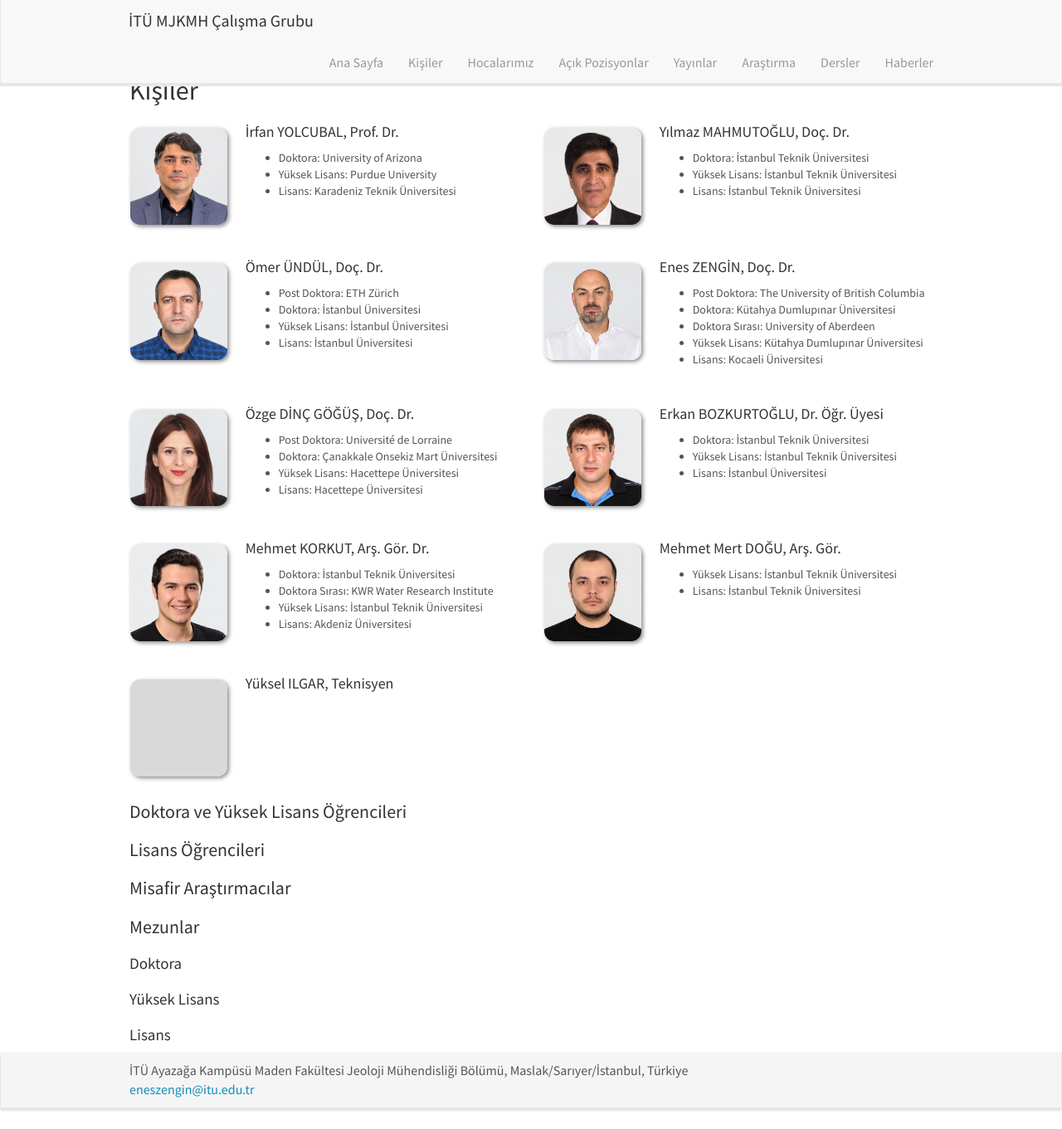
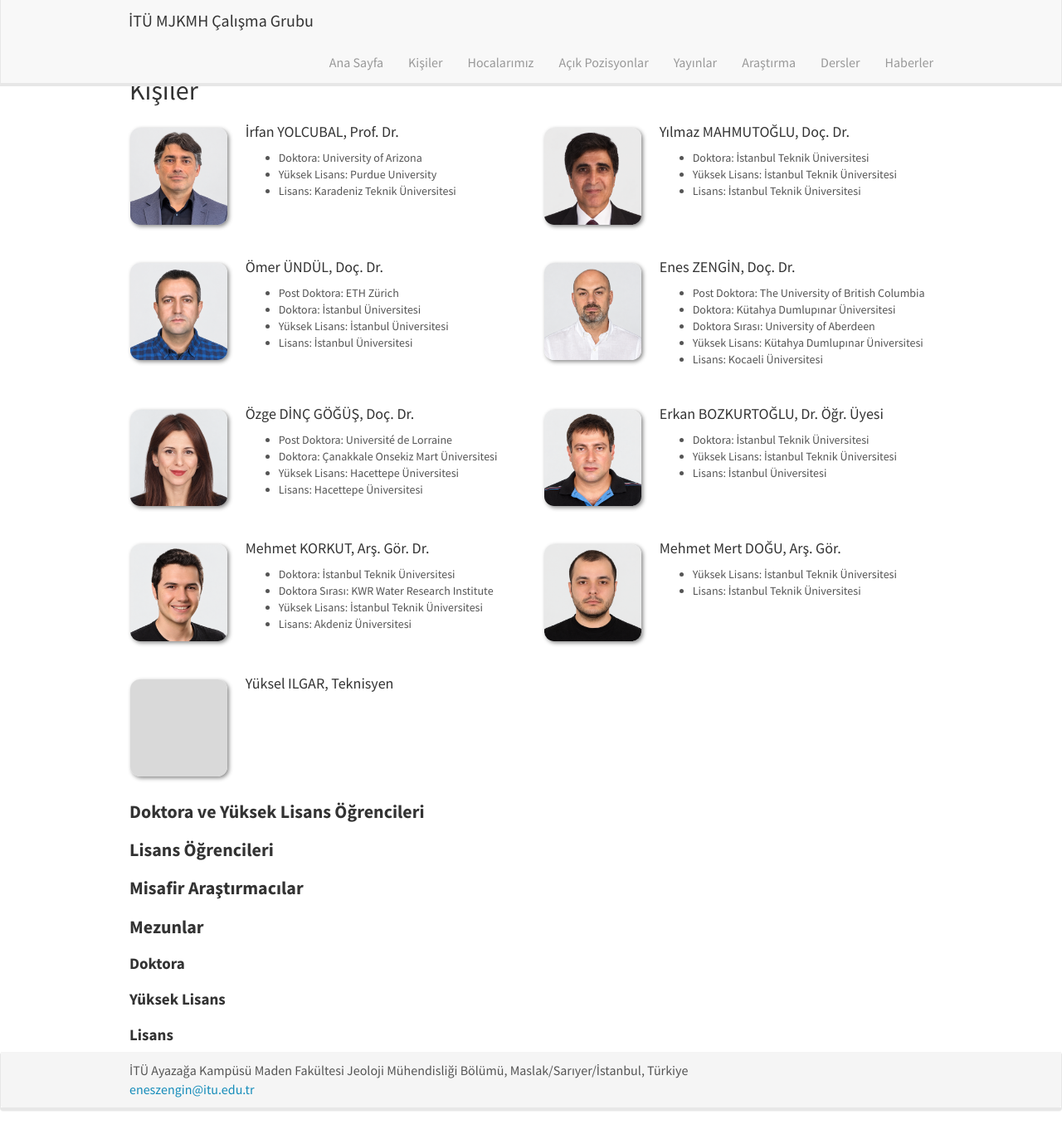
Before and after one commit to eneszengin/mjkmh, a Jekyll site: the page built from _pages/team.md, in a window 1280 px wide and 1361 px high. Shown: the whole window at 83% size. Built offline with Jekyll 4.4.1, drawn with Linux system fonts in a browser that asks for light colours; nearby versions of some CDN libraries.

Commit message:
Kişiler: öğrenci, misafir ve mezun başlıkları kalın
Co-Authored-By: Claude Opus 5.5 <noreply@anthropic.com>

```diff
--- a/_pages/team.md
+++ b/_pages/team.md
@@ -42,7 +42,7 @@ permalink: /kisiler/
 {% assign bolumler = "lisansustu:Doktora ve Yüksek Lisans Öğrencileri,lisans:Lisans Öğrencileri,misafir:Misafir Araştırmacılar" | split: "," %}
 {% for bolum in bolumler %}
 {% assign parca = bolum | split: ":" %}
-<h2>{{ parca[1] }}</h2>
+<h2 class="kisi-bolum">{{ parca[1] }}</h2>
 <ul class="ogrenciler">
 {% for kisi in site.data.ogrenciler[parca[0]] %}
 <li>{{ kisi.name }} {{ kisi.surname }}{% if kisi.info %}, {{ kisi.info }}{% endif %}</li>
@@ -50,12 +50,12 @@ permalink: /kisiler/
 </ul>
 {% endfor %}
 
-## Mezunlar
+<h2 class="kisi-bolum" id="mezunlar">Mezunlar</h2>
 
 {% assign gruplar = "doktora:Doktora,yuksek_lisans:Yüksek Lisans,lisans:Lisans" | split: "," %}
 {% for grup in gruplar %}
 {% assign parca = grup | split: ":" %}
-<h3>{{ parca[1] }}</h3>
+<h3 class="kisi-bolum">{{ parca[1] }}</h3>
 <ul class="mezunlar">
 {% for kisi in site.data.mezunlar[parca[0]] %}
 <li>{{ kisi.name }} {{ kisi.surname }}{% if kisi.year %}, {{ kisi.year }}{% endif %}</li>
--- a/css/main.scss
+++ b/css/main.scss
@@ -74,6 +74,7 @@ firstp {
 /* Team: çalışma grubu üyeleri */
 .team-member h4 { font-size: 18px; }
 .team-member li { font-size: 14px; }
+.kisi-bolum { font-weight: bold; }
 
 
 /* Grid overrides */
```
